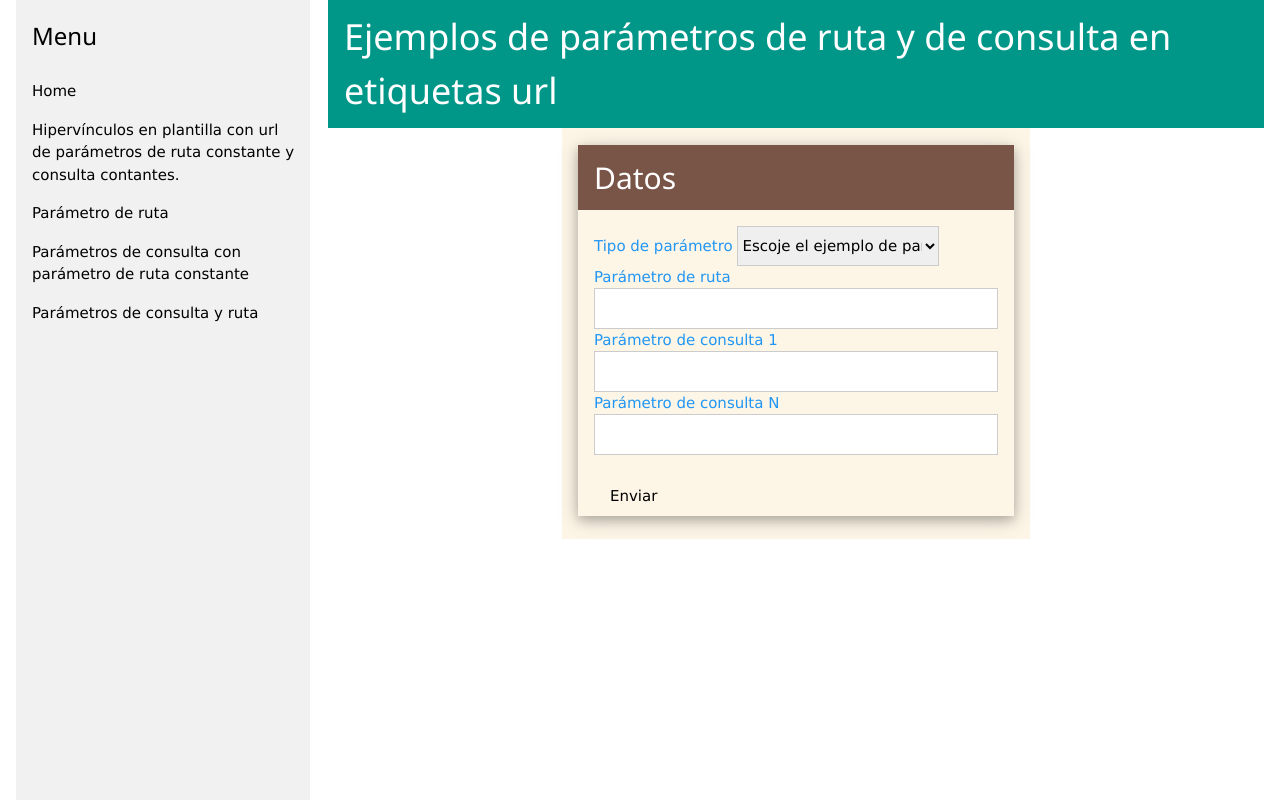
After one commit to davidvillegasvasquez/Parametros-de-ruta-y-de-consulta, a Django app: page /formularioParamsRutaYConsulta/ in a window 1280 px wide. The commit adds this page. Run offline with Django 3.2, Linux system fonts and the light colour scheme; some libraries are stand-ins or nearby versions.

Commit message:
251020: Se agregó formularios para el envió y recepción de parámetros, tanto de ruta, como de consulta. Se vió como se envían valores a los parámetros de consulta desde un elemento select-option html.

```diff
--- a/miApp/templates/base.html
+++ b/miApp/templates/base.html
@@ -13,9 +13,10 @@
       {% block barraLateral %}
       <h3 class="w3-bar-item">Menu</h3>
       <a href="{% url 'home' %}" class="w3-bar-item w3-button">Home</a>
+      <a href="" class="w3-bar-item w3-button">Hipervínculos en plantilla con url de parámetros de ruta constante y consulta contantes.</a>
       <a href="" class="w3-bar-item w3-button">Parámetro de ruta</a>
-      <a href="" class="w3-bar-item w3-button">Parámetros de consulta con ruta constante</a>
-      <a href="{% url 'formParamRutaYconsulta' %}" class="w3-bar-item w3-button">Parámetros de consulta y ruta</a>
+      <a href="" class="w3-bar-item w3-button">Parámetros de consulta con parámetro de ruta constante</a>
+      <a href="{% url 'formParamVariableRutaYconsulta' %}" class="w3-bar-item w3-button">Parámetros de consulta y ruta</a>
   </div>
       <!-- Fin del bloque barra lateral: -->
       {% endblock %}
--- /dev/null
+++ b/miApp/templates/formularioParamRutaYconsultaVariables.html
@@ -0,0 +1,49 @@
+{% extends "base.html" %}
+
+{% block content %}
+
+<div class="w3-panel w3-sand" style="width:50%; margin:auto;">
+ <div class="w3-card-4">
+  <div class="w3-panel w3-brown">
+    <h2>Datos</h2>
+  </div>
+  <form class="w3-container" id="miFormulario" action="{% url 'urlParamRutaYconsultaVariables' parametroUnicoDeRuta=1 %}" method="get">
+    <label class="w3-text-blue">Tipo de parámetro</label>
+    <select class="w3-select w3-border" id="miSeleccion" name= "tipo" onchange="this.value" style="width:50%">
+      <option value="" disabled selected>Escoje el ejemplo de parámetros</option>
+      <option type="text" value="valorRutaYconsultasVar">Parámetro de ruta y de consulta variable</option>
+      <option type="text" value="valorRutaConstConsulVar">Parámetro de ruta constante y de consulta variable</option>
+      <option type="text" value="valorRutaConstConsulConst">Parámetro de ruta constante y de consultas Constantes en enlaces fijos html</option>
+
+    </select>
+
+    <label class="w3-text-blue">Parámetro de ruta</label>
+    <input class="w3-input w3-border"
+      id="id_inputParamRuta"
+      type="number"/>
+
+    <label class="w3-text-blue">Parámetro de consulta 1</label>
+    <input class="w3-input w3-border"
+      type="number"
+      name="parametroDeConsulta1"/>
+
+    <label class="w3-text-blue">Parámetro de consulta N</label>
+    <input class="w3-input w3-border"
+      type="number"
+      name="parametroDeConsultaN"/>
+    <br>
+    <input class="w3-button" type="submit" value="Enviar" />
+    <br>
+  </form>
+ </div>
+ <br>
+</div>
+<br>
+<script>
+    document.getElementById('id_inputParamRuta').addEventListener('change', function() {
+        var nuevoPk = this.value;
+        var url = "{% url 'urlParamRutaYconsultaVariables' parametroUnicoDeRuta=1 %}".replace('1', nuevoPk); // Reemplaza el parámetro en la URL
+        document.getElementById('miFormulario').action = url;
+    });
+</script>
+{% endblock %}
--- a/miApp/urls.py
+++ b/miApp/urls.py
@@ -1,4 +1,4 @@
-from django.urls import path
+from django.urls import path, re_path
 from . import views
 """
 urlpatterns = [
@@ -20,5 +20,7 @@ Aquí podemos sustituir id=1, id=2 e id=3 como literales 1,2 y 3, respectivament
 
 urlpatterns = [
   	path('', views.vistaHome, name='home'),
-    path('envíoParamsRutaYdeConsulta/', views.formEnvioParamRutaYconsulta, name='formParamRutaYconsulta'), path('envioParamRutaYConsulta/<int:nombreparam>/', views.details_view, name='paramRutaYconsulta'),
+    path('formularioParamsRutaYConsulta/', views.formEnvioParamRutaYconsulta, name='formParamVariableRutaYconsulta'), path('resultadoEnvioParamRuta:/<int:parametroUnicoDeRuta>/YparametrosDeConsulta:/', views.vistaParamDeRutaYConsultaVariables, name='urlParamRutaYconsultaVariables'),
 ]
+
+#urlpatterns += [path('formularioParamsRutaYConsulta/', views.formEnvioParamRutaYconsulta, name='formParamRutaYconsulta'),]
--- a/miApp/views.py
+++ b/miApp/views.py
@@ -20,14 +20,21 @@ def report_view(request, id):
     return render(request, 'display.html', context)
 """
 
-def details_view(request, nombreparam):
+def vistaParamDeRutaYConsultaVariables(request, parametroUnicoDeRuta):
+    #parametroDeRuta=request.GET.get('parametroDeRuta', 'Not provided')
     parametro1=request.GET.get('parametroDeConsulta1', 'Not provided')
     parametroN=request.GET.get('parametroDeConsultaN', 'Not provided')
-    context = {'idEnDetails': nombreparam, 'parametroConsulta1': parametro1, 'parametroConsultaN': parametroN, 'type': 'Details'}
-    return render(request, 'display.html', context)
+    parametroDelTipo=request.GET.get('tipo', 'Not provided')
+    context = {'parametroDeRuta': parametroUnicoDeRuta, 'parametroConsulta1': parametro1, 'parametroConsultaN': parametroN, 'tipoDado': parametroDelTipo}
+    return render(request, 'plantillaComunDeResultado.html', context)
 
 def formEnvioParamRutaYconsulta(request):
-  	return render(request, 'paramRutaYconsulta.html')
+  	return render(request, 'formularioParamRutaYconsultaVariables.html')
 
 def vistaHome(request):
   	return render(request, 'plantillaHome.html')
+
+"""
+Por que no puedo meter enteros negativos en el parametro de ruta url:
+El error ocurre porque el patrón de ruta (path) por defecto de Django no está configurado para reconocer el signo negativo (-) en los parámetros de la URL. Para solucionar esto, debes utilizar re_path con una expresión regular que acepte números negativos, o ajustar el parámetro de ruta a un tipo de dato que pueda ser negativo.
+"""
```
Also changed, not shown: miApp/templates/display.html (deleted, +0 -7 lines), miApp/templates/paramRutaYconsulta.html (deleted, +0 -29 lines), miApp/templates/plantillaComunDeResultado.html (added, +58 -0 lines).
